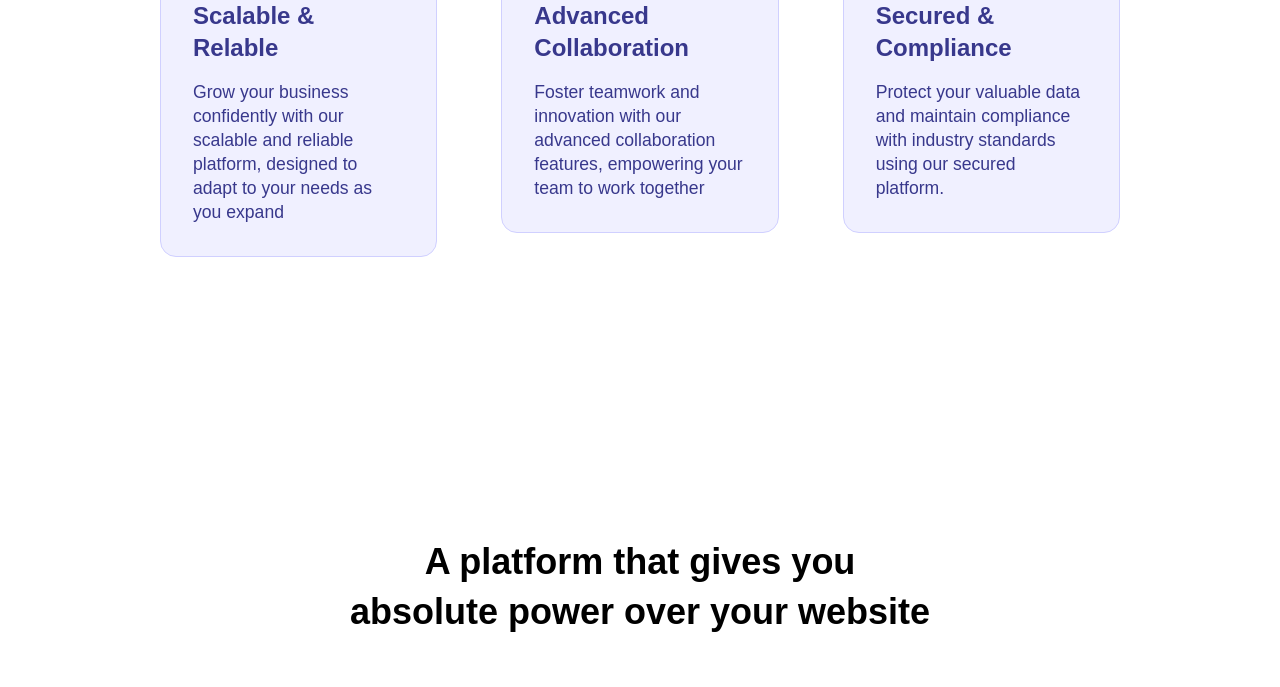
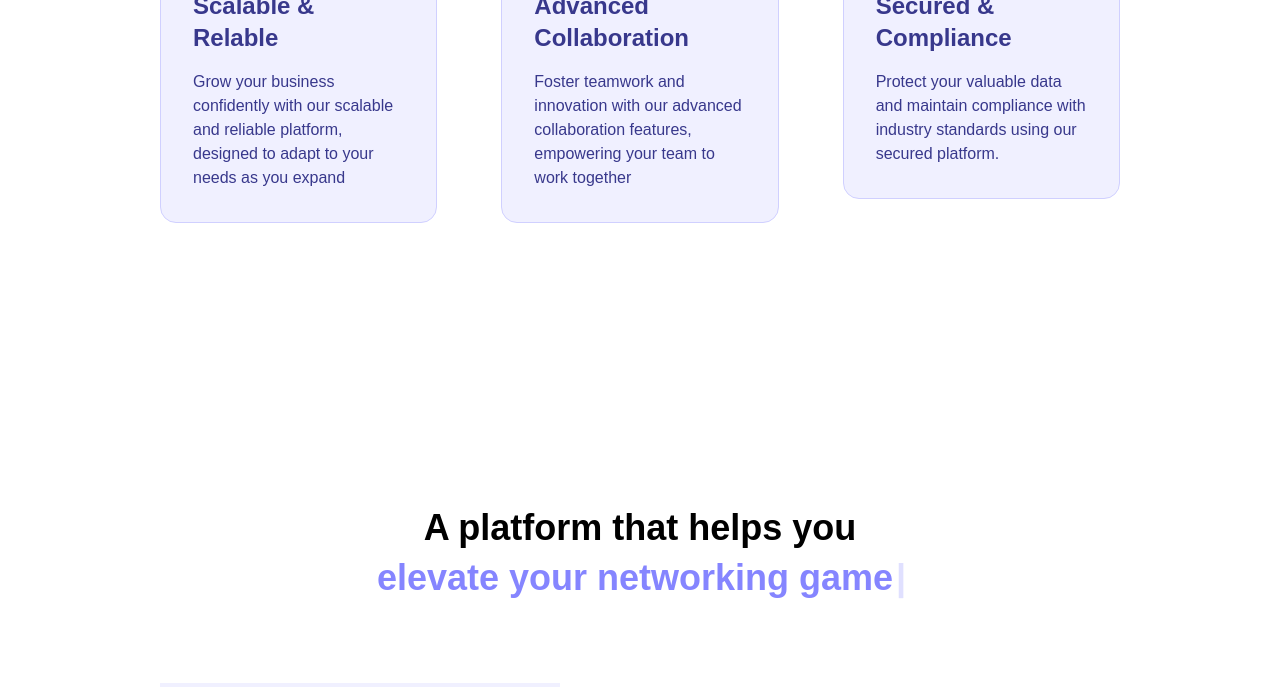
Before and after one commit to Vader4k/Dreally, a React (Vite) app: page / in a window 1280 px wide. Shown: the part 1086-1773 px from the top of the page. Built offline with nearby package versions, Linux system fonts and the light colour scheme; a web font is replaced by a local one.

Commit message:
@add/ included typewriter effect to handle long texts

```diff
--- a/package.json
+++ b/package.json
@@ -14,6 +14,7 @@
     "react": "^18.2.0",
     "react-dom": "^18.2.0",
     "react-router-dom": "^6.22.3",
+    "react-simple-typewriter": "^5.0.1",
     "swiper": "^11.1.1"
   },
   "devDependencies": {
--- a/src/components/Hero.jsx
+++ b/src/components/Hero.jsx
@@ -1,24 +1,22 @@
 
 import { Swiper, SwiperSlide } from 'swiper/react';
-import { Autoplay, EffectCoverflow } from 'swiper/modules';
+import { Autoplay, } from 'swiper/modules';
 // Import Swiper styles
 import 'swiper/css/bundle';
 
 import group from '../assets/Group 1.png'
 import { screen1, screen2 } from '../assets'
-import { motion } from "framer-motion"
-
 
 const Hero = () => {
 
 
   return (
     <section className="w-full flex items-center h-[90vh] justify-between">
-      <div className="flex flex-col gap-5 items-start w-[50%]">
+      <div className="flex flex-col gap-5 items-start w-[50%] mb-20">
         <h1 className="font-bold text-[4rem] max-w leading-[4.6rem]">
           Create your website with our all-in-one platform for your brand
         </h1>
-        <p className="leading-6 text-neutral-300 text-[1.13rem]">
+        <p className="leading-6 text-neutral-300 text-[1.13rem] max-w-[600px]">
           Empower your online presence from customizable design elements to seamless integrations and powerful analytics, unlock endless possibilities to showcase your business.
         </p>
         <button
@@ -40,33 +38,18 @@ const Hero = () => {
       <div className='flex items-center justify-center mb-20 w-[50%] h-fit'>
         <Swiper
           className='w-full h-full'
-          modules={[Autoplay, EffectCoverflow]}
-          effect={'coverflow'}
+          modules={[Autoplay ]}
           grabCursor={true}
-          centeredSlides={true}
-          coverflowEffect={{
-            rotate: 50,
-            stretch: 0,
-            depth: 100,
-            modifier: 1,
-            slideShadows: true,
-          }}
           autoplay={{
             delay: 5000, // Increase this value to slow down autoplay (e.g., 5 seconds here)
             disableOnInteraction: false,
           }}
         >
-          <SwiperSlide className='w-full h-full flex items-center justify-center'>
-            <motion.div
-            >
+          <SwiperSlide>
               <img className='w-[700px] cursor-pointer' src={screen1} alt="image 1" />
-            </motion.div>
           </SwiperSlide>
-          <SwiperSlide className='w-full h-full flex items-center justify-center'>
-           <motion.div
-           >
+          <SwiperSlide>
               <img className='w-[700px] cursor-pointer' src={screen2} alt="image 2" />
-            </motion.div>
           </SwiperSlide>
         </Swiper>
       </div>
--- a/src/components/Services.jsx
+++ b/src/components/Services.jsx
@@ -1,6 +1,7 @@
 import { why } from '../constants'
 import { customize, tag, setting, animations, live } from '../assets'
 import { useState } from 'react'
+import { Typewriter } from 'react-simple-typewriter'
 
 const Services = () => {
 
@@ -29,21 +30,36 @@ const Services = () => {
   };
 
 
+
   return (
     <section className='w-full'>
       <h1 className='text-center font-bold text-4xl tracking-tighter pb-10'>why Dreally?</h1>
       <div className='my-10 w-full flex items-start justify-center gap-16'>
         {why.map((data) => (
           <div key={data.id} className='flex flex-col gap-4 p-8 box bg-primary-50 rounded-2xl'>
-            <img src={data.icon} alt="icons" className='w-[60px] h-[60px] object-cover'/>
+            <img src={data.icon} alt="icons" className='w-[50px] h-[50px] object-cover'/>
             <h1 className='font-semibold text-2xl text-primary-800'>{data.title}</h1>
-            <p className='max-w-[350px] text-primary-800 text-[1.1rem] leading-6'>{data.text}</p>
+            <p className='max-w-[350px] text-primary-800 text-[1rem] leading-6'>{data.text}</p>
           </div>
         ))}
       </div>
 
       <h1 className='text-center font-bold text-4xl pt-60 leading-[50px]'>
-        A platform that gives you <br /> absolute power over your website
+        A platform that helps you
+        <br />
+       {" "}
+        <span className='text-primary-400'>
+          <Typewriter
+            words={['elevate your networking game', 'showcase your professional portfolio', 'connect seamlessly']}
+            loop={true}
+            cursor
+            cursorBlinking={true}
+            cursorStyle='|'
+            typeSpeed={70}
+            delaySpeed={5000}
+            deleteSpeed={60}
+          />
+        </span>
       </h1>
 
       <div className='w-full flex items-center justify-between py-20'>
```
Also changed, not shown: 1 other file (tests, documents, lock files or other folders).
